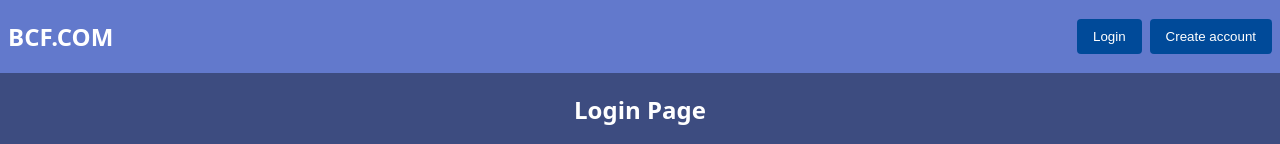
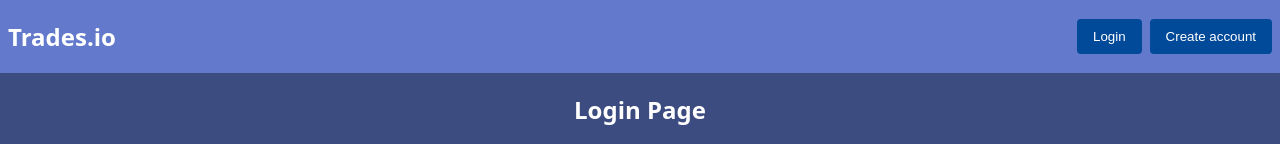
Before and after one commit to NathanFant/trades.io, a React (Vite) app in the folder frontend/: page /login in a window 1280 px wide. Shown: the top 144 px of the page. Built offline with nearby package versions, Linux system fonts and the light colour scheme.

Commit message:
cleaned up create_account

```diff
--- a/frontend/src/components/Header.jsx
+++ b/frontend/src/components/Header.jsx
@@ -28,7 +28,7 @@ export default function Header() {
     return (
         <>
             <header>
-                <h2 onClick={() => navigate('/')} className="homepage-link">BCF.COM</h2>
+                <h2 onClick={() => navigate('/')} className="homepage-link">Trades.io</h2>
                 <div className="right-header-container">
                     {!loggedIn ? (
                         <>
--- a/frontend/src/components/LoginComponent.jsx
+++ b/frontend/src/components/LoginComponent.jsx
@@ -2,7 +2,7 @@ import { useUser } from "../context/UserContext";
 import { useState } from "react";
 import { useNavigate } from "react-router";
 
-export default function LoginForm({ handleSignClick }) {
+export default function LoginForm() {
 
     const { login } = useUser();
     const [email, setEmail] = useState("");
--- a/frontend/src/pages/Login.jsx
+++ b/frontend/src/pages/Login.jsx
@@ -10,7 +10,7 @@ export default function Login() {
     {signUp ?
     <CreateUser signUp={signUp} handleSignClick={handleSignClick} />
      :
-    <LoginForm  signUp={signUp} handleSignClick={handleSignClick} />}
+    <LoginForm  signUp={signUp} />}
     </>
   );
 }
```
